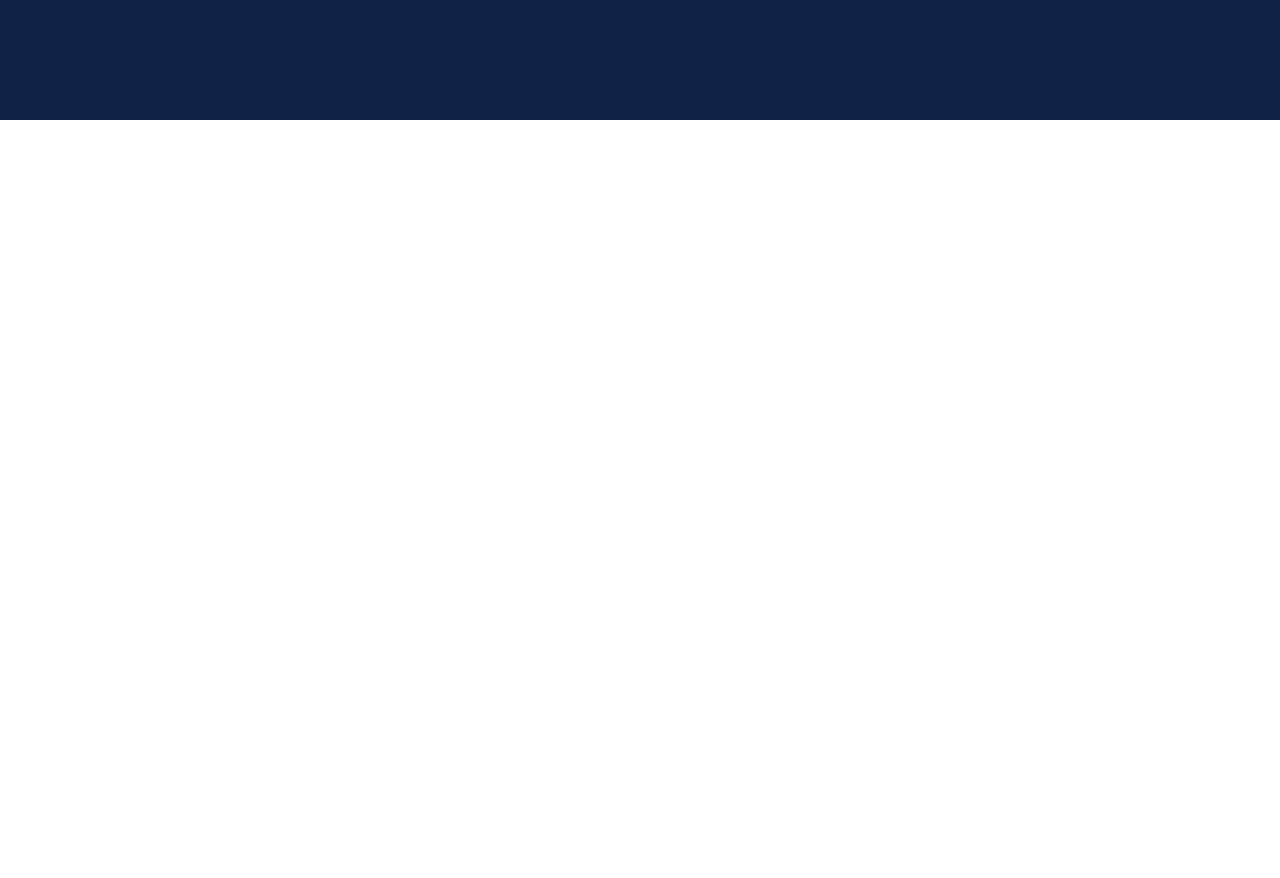
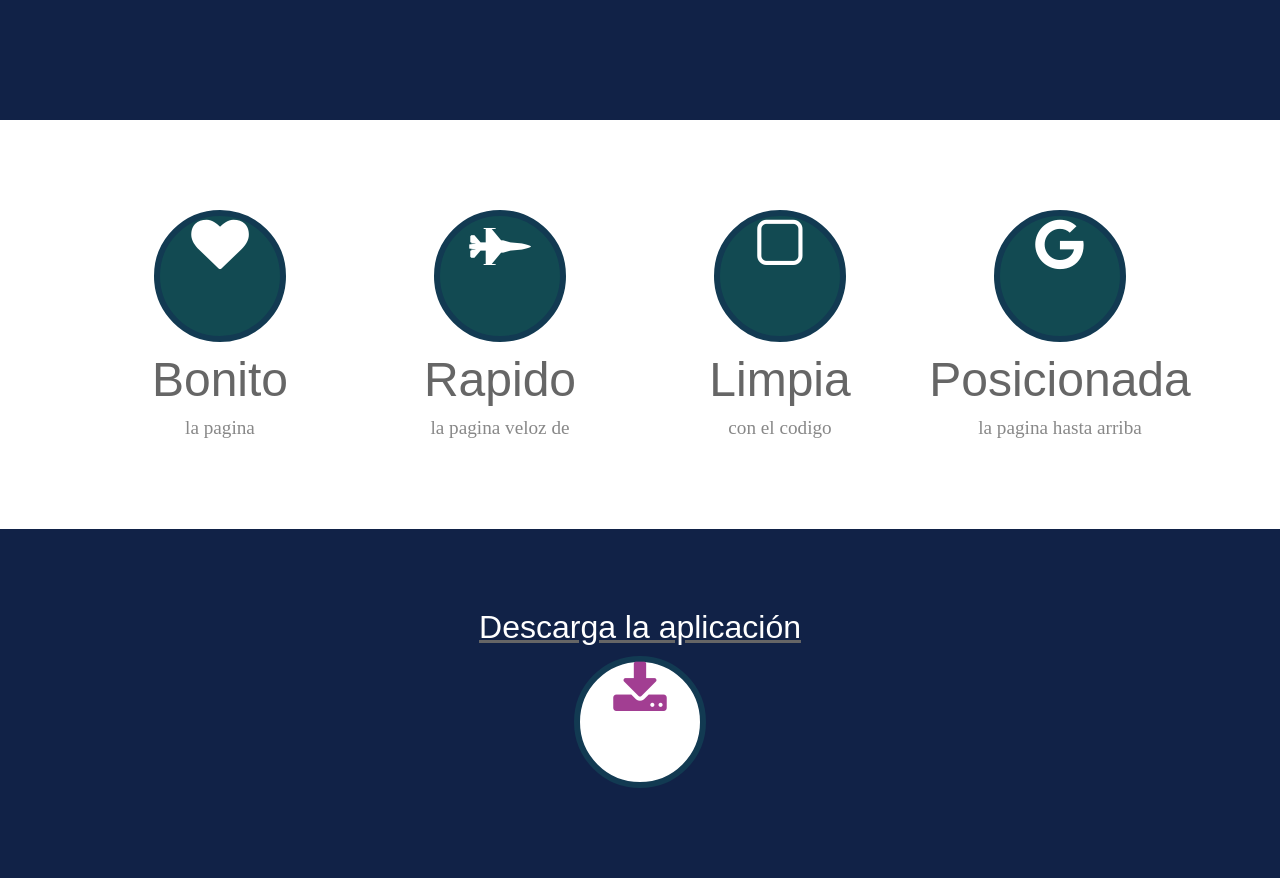
Before and after one commit to mhdwell/web, a plain HTML site: page Index.html in a window 1280 px wide. Shown: the part 480-1358 px from the top of the page. Before the commit the page ends 800 px from the top, so only its background shows below. Drawn offline with Linux system fonts and the light colour scheme.

Commit message:
cambio de diseño

```diff
--- a/Index.html
+++ b/Index.html
@@ -14,6 +14,37 @@
 
             <a href="descripcion.html">Inicio</a>
         </header>
+        <section class="caracteristicas">
+        <div class="caract">
+            <i class="fa fa-heart"></i>
+            <div class="titulo">Bonito</div>
+            <div class="descrip"> la pagina</div>
+            </div>
+            <div class="caract">
+            <i class="fa fa-fighter-jet"></i>
+            <div class="titulo">Rapido</div>
+            <div class="descrip"> la pagina veloz de</div>
+            </div>
+            <div class="caract">
+            <i class="fa fa-square-o"></i>
+            <div class="titulo">Limpia</div>
+            <div class="descrip"> con el codigo </div>
+            </div>
+            <div class="caract">
+            <i class="fa fa-google"></i>
+            <div class="titulo">Posicionada</div>
+            <div class="descrip">la pagina hasta arriba</div>
+
+            </div>
+        </section>
+        <section class="boton">
+            <a href="" class="caract">
+            <div class="titulo">Descarga la aplicación</div>
+            <i class="fa fa-download"></i>
+
+             </a>
+
+        </section>
     </body>
 
 
--- a/sitio/css/estilo.css
+++ b/sitio/css/estilo.css
@@ -68,3 +68,57 @@ float: left;
 position: relative;
 top: 150px;
 }
+.caract{text-align: center;
+color: #666
+;
+display: block;}
+
+.caract .fa{ font-size: 3.6em;
+margin: 10px;
+width:120px ;
+height:120px ;
+border: 6px solid #123a52;
+border-radius: 50%;
+background:#124a52 ;
+color: #fff;
+}
+.caract .titulo
+{font-family: arial, sans-serif;
+font-size: 3em;}
+.caract .descrip{
+color: #888;
+font-size: 1.2em;
+margin: 10px;}
+.caracteristicas
+{padding: 80px ;
+  ;
+overflow: hidden;
+margin: 0 auto:}
+.caracteristicas .caract{width: 25%;
+float: left;}
+section.boton
+{background: #112247;
+padding: 80px 0}
+section.boton .caract .titulo{color: #fff;
+font-size: 2em;}
+section.boton .caract .fa{background: #fff;
+color: #a23e92;}
+
+@media (max-width:800px){
+    header.hero{
+    background:#000 ;}
+    header.hero h1{font-size:2em; }
+    header.hero h1 fa{background: #fff;
+    }
+    .caracteristicas .caract
+{width: 50%;}
+
+
+
+}
+@media (max-width:600px){
+
+  .caracteristicas .caract
+{width: 100%;}
+
+}
```
